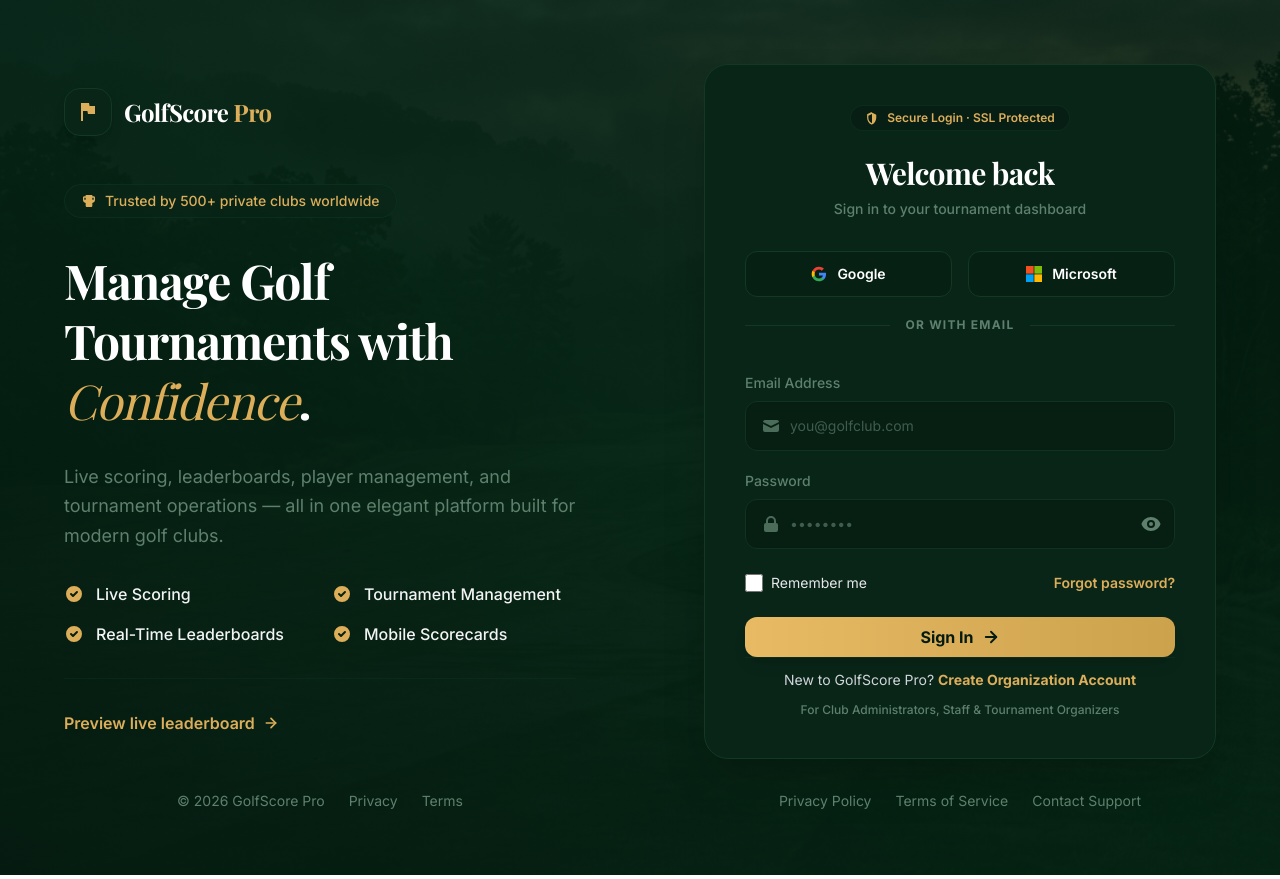
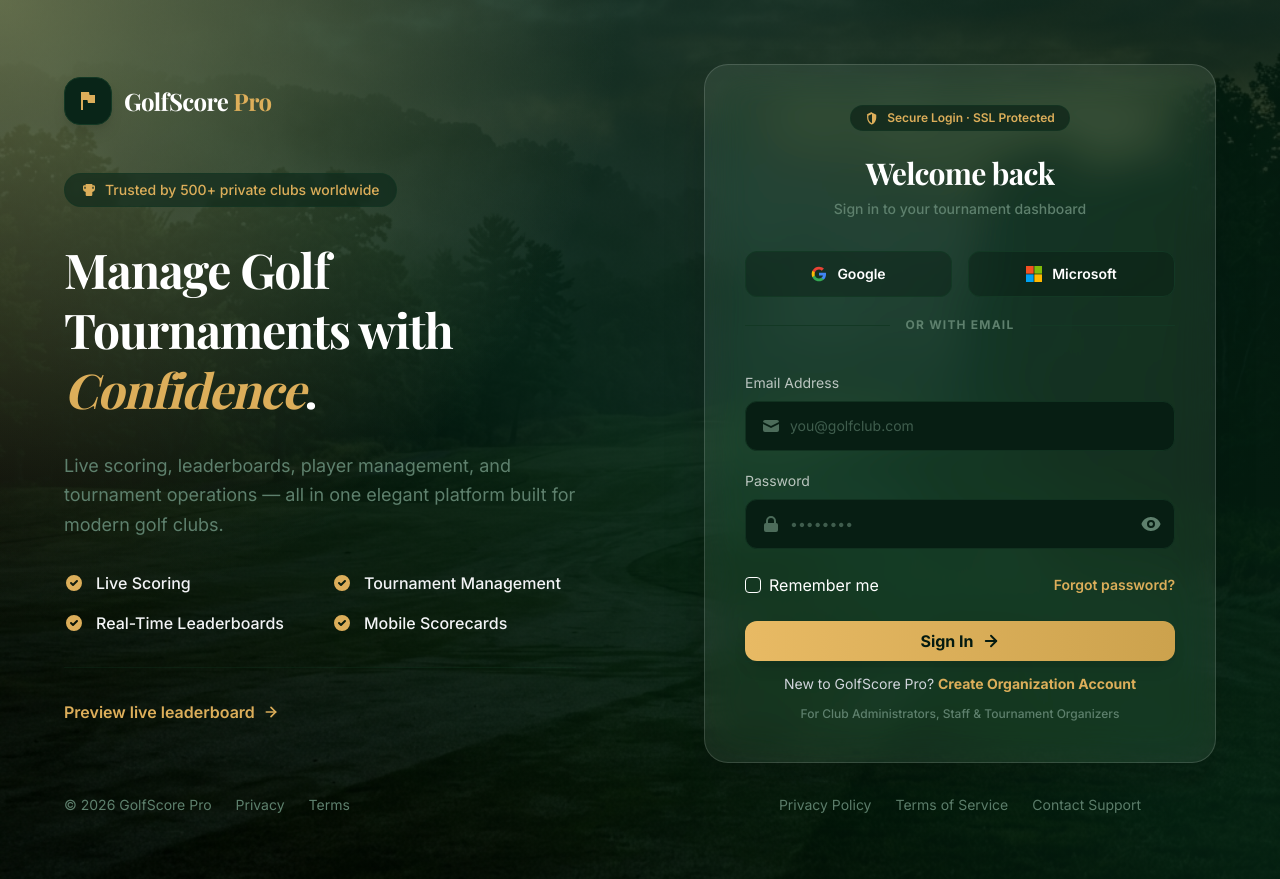
Before and after one commit to shah0334/Golf-CRM, an Angular app in the folder golf-crm/: page / in a window 1280 px wide. Built offline with nearby package versions, Linux system fonts and the light colour scheme; a web font is replaced by a local one.

Commit message:
design fixes

```diff
--- a/golf-crm/src/app/login.component/create-organizer.component/create-organizer.component.css
+++ b/golf-crm/src/app/login.component/create-organizer.component/create-organizer.component.css
@@ -0,0 +1,7 @@
+.glass {
+    -webkit-backdrop-filter: blur(20px)saturate(140%);
+    backdrop-filter: blur(20px) saturate(140%);
+    background: #ffffff14;
+    border: 1px solid #ffffff24;
+    border: 1px solid lab(100% -.0000298023 .0000119209 / .14);
+}
--- a/golf-crm/src/app/login.component/create-organizer.component/create-organizer.component.html
+++ b/golf-crm/src/app/login.component/create-organizer.component/create-organizer.component.html
@@ -1,7 +1,11 @@
 <div class="min-h-screen w-full relative bg-golf-dark text-white font-sans flex items-stretch">
-    <div class="absolute inset-0 bg-cover bg-center z-0" style="background-image: url('golf_course_bg.png');"></div>
-    <div class="absolute inset-0 bg-gradient-to-tr from-[#051B11]/97 via-[#052414]/92 to-[#041D10]/85 z-10"></div>
+    <div class="absolute inset-0 bg-cover bg-center z-0"
+     style="background-image: url('golf_course_bg.png');"></div>
 
+<div class="absolute inset-0 z-10 bg-gradient-to-tr from-black/60 via-[#052414]/80 to-[#041D10]/85"></div>
+<div class="absolute inset-0 z-20"
+     style="background: radial-gradient(circle at top left, rgba(252, 228, 150, 0.35), transparent 40%);">
+</div>
     <section class="hidden lg:flex lg:w-1/2 relative z-20 flex-col p-8 sm:p-12 md:p-16">
         <div class="flex-grow flex flex-col justify-center mx-auto max-w-lg min-[1700px]:max-w-2xl w-full">
             <div class="flex items-center gap-3 mb-12">
@@ -17,7 +21,7 @@
 
             <div class="space-y-8">
                 <h1 class="text-4xl xl:text-5xl font-serif font-bold leading-tight tracking-tight text-white">
-                    Manage Your Golf Club from <span class="text-golf-accent italic font-normal">One Platform</span>.
+                    Manage Your Golf Club from <span class="text-golf-accent italic font-bold">One Platform</span>.
                 </h1>
 
                 <p class="text-golf-text-muted text-lg leading-relaxed">
@@ -70,17 +74,18 @@
                 </div>
             </div>
         </div>
-
-        <div class="mt-auto pt-8 flex gap-6 text-sm text-golf-text-muted justify-center w-full">
+                <div class="flex-grow flex flex-col mx-auto max-w-lg min-[1700px]:max-w-2xl w-full">
+        <div class="mt-auto pt-8 flex gap-6 text-sm text-golf-text-muted w-full">
             <span>&copy; 2026 GolfScore Pro</span>
             <a href="#" class="hover:text-white transition-colors">Privacy</a>
             <a href="#" class="hover:text-white transition-colors">Terms</a>
         </div>
+    </div>
     </section>
 
     <section class="w-full lg:w-1/2 flex flex-col p-6 sm:p-12 md:p-16 relative z-20">
         <div class="flex-grow flex items-center justify-center w-full">
-            <div class="w-full max-w-lg min-[1700px]:max-w-2xl bg-golf-card border border-golf-border rounded-3xl p-8 sm:p-10 shadow-2xl flex flex-col">
+            <div class="w-full glass max-w-lg min-[1700px]:max-w-2xl bg-golf-card border border-golf-border rounded-3xl p-8 sm:p-10 shadow-2xl flex flex-col">
                 <div class="flex justify-center mb-6">
                     <div class="inline-flex items-center gap-2 px-3.5 py-1 rounded-full bg-golf-dark/60 border border-golf-border/50 text-golf-accent text-xs font-semibold">
                         <svg class="w-3.5 h-3.5" viewBox="0 0 20 20" fill="currentColor">
@@ -97,7 +102,7 @@
 
                 <form class="space-y-5" (submit)="onSubmit($event)">
                     <div>
-                        <label for="clubName" class="block text-sm font-medium text-golf-text-muted mb-2">Course or Club Name</label>
+                        <label for="clubName" class="block text-sm text-white/70 mb-2">Course or Club Name</label>
                         <div class="relative">
                             <div class="absolute inset-y-0 left-0 pl-4 flex items-center pointer-events-none text-golf-text-muted/80">
                                 <svg class="w-5 h-5" viewBox="0 0 24 24" fill="none" stroke="currentColor" stroke-width="2" stroke-linecap="round" stroke-linejoin="round">
@@ -119,7 +124,7 @@
                     </div>
 
                     <div>
-                        <label for="email" class="block text-sm font-medium text-golf-text-muted mb-2">Email Address</label>
+                        <label for="email" class="block text-sm text-white/70 mb-2">Email Address</label>
                         <div class="relative">
                             <div class="absolute inset-y-0 left-0 pl-4 flex items-center pointer-events-none text-golf-text-muted/80">
                                 <svg class="w-5 h-5" viewBox="0 0 20 20" fill="currentColor">
@@ -132,7 +137,7 @@
                     </div>
 
                     <div>
-                        <label for="password" class="block text-sm font-medium text-golf-text-muted mb-2">Password</label>
+                        <label for="password" class="block text-sm text-white/70 mb-2">Password</label>
                         <div class="relative">
                             <div class="absolute inset-y-0 left-0 pl-4 flex items-center pointer-events-none text-golf-text-muted/80">
                                 <svg class="w-5 h-5" viewBox="0 0 20 20" fill="currentColor">
--- a/golf-crm/src/app/login.component/login.component.css
+++ b/golf-crm/src/app/login.component/login.component.css
@@ -0,0 +1,39 @@
+.checkbox {
+  display: none;
+}
+
+.box {
+  width: 16px;
+  height: 16px;
+  border: 1px solid;
+  border-color: white;
+  border-radius: 4px;
+  display: flex;
+  align-items: center;
+  justify-content: center;
+  background: transparent;
+}
+
+.tick {
+  font-size: 10px;
+  color: black;
+  opacity: 0;
+  transition: 0.2s ease;
+}
+
+/* ✔ WHEN CHECKED */
+.checkbox:checked + .box {
+background: var(--color-golf-accent-dark);
+  border-color: var(--golf-accent-light);
+}
+
+.checkbox:checked + .box .tick {
+  opacity: 1;
+}
+.glass {
+    -webkit-backdrop-filter: blur(20px)saturate(140%);
+    backdrop-filter: blur(20px) saturate(140%);
+    background: #ffffff14;
+    border: 1px solid #ffffff24;
+    border: 1px solid lab(100% -.0000298023 .0000119209 / .14);
+}
--- a/golf-crm/src/app/login.component/login.component.html
+++ b/golf-crm/src/app/login.component/login.component.html
@@ -1,7 +1,11 @@
 <div class="min-h-screen w-full relative bg-golf-dark text-white font-sans flex items-stretch">
-    <div class="absolute inset-0 bg-cover bg-center z-0" style="background-image: url('golf_course_bg.png');"></div>
-    <div class="absolute inset-0 bg-gradient-to-tr from-[#051B11]/97 via-[#052414]/92 to-[#041D10]/85 z-10"></div>
+   <div class="absolute inset-0 bg-cover bg-center z-0"
+     style="background-image: url('golf_course_bg.png');"></div>
 
+<div class="absolute inset-0 z-10 bg-gradient-to-tr from-black/60 via-[#052414]/80 to-[#041D10]/85"></div>
+<div class="absolute inset-0 z-20"
+     style="background: radial-gradient(circle at top left, rgba(252, 228, 150, 0.35), transparent 40%);">
+</div>
     <section class="hidden lg:flex lg:w-1/2 relative z-20 flex-col p-8 sm:p-12 md:p-16">
         <div class="flex-grow flex flex-col justify-center mx-auto max-w-lg min-[1700px]:max-w-2xl w-full">
             <div class="flex items-center gap-3 mb-12">
@@ -24,7 +28,7 @@
                 </div>
 
                 <h1 class="text-4xl xl:text-5xl font-serif font-bold leading-tight tracking-tight text-white">
-                    Manage Golf Tournaments with <span class="text-golf-accent italic font-normal">Confidence</span>.
+                    Manage Golf Tournaments with <span class="text-golf-accent italic font-bold">Confidence</span>.
                 </h1>
 
                 <p class="text-golf-text-muted text-lg leading-relaxed">
@@ -69,17 +73,19 @@
                 </a>
             </div>
         </div>
+                <div class="flex-grow flex flex-col justify-center mx-auto max-w-lg min-[1700px]:max-w-2xl w-full">
 
-        <div class="mt-auto pt-8 flex gap-6 text-sm text-golf-text-muted justify-center w-full">
+        <div class="mt-auto pt-8 flex gap-6 text-sm text-golf-text-muted w-full">
             <span>&copy; 2026 GolfScore Pro</span>
             <a href="#" class="hover:text-white transition-colors">Privacy</a>
             <a href="#" class="hover:text-white transition-colors">Terms</a>
+        </div>
         </div>
     </section>
 
     <section class="w-full lg:w-1/2 flex flex-col p-6 sm:p-12 md:p-16 relative z-20">
         <div class="flex-grow flex items-center justify-center w-full">
-            <div class="w-full max-w-lg min-[1700px]:max-w-2xl bg-golf-card border border-golf-border rounded-3xl p-8 sm:p-10 shadow-2xl flex flex-col">
+            <div class="glass w-full max-w-lg min-[1700px]:max-w-2xl bg-golf-card border border-golf-border rounded-3xl p-8 sm:p-10 shadow-2xl flex flex-col">
                 <div class="flex justify-center mb-6">
                     <div class="inline-flex items-center gap-2 px-3.5 py-1 rounded-full bg-golf-dark/60 border border-golf-border/50 text-golf-accent text-xs font-semibold">
                         <svg class="w-3.5 h-3.5" viewBox="0 0 20 20" fill="currentColor">
@@ -123,7 +129,7 @@
 
                 <form class="space-y-5">
                     <div>
-                        <label for="email" class="block text-sm font-medium text-golf-text-muted mb-2">Email Address</label>
+                        <label for="email" class="block text-sm text-white/70 mb-2">Email Address</label>
                         <div class="relative">
                             <div class="absolute inset-y-0 left-0 pl-4 flex items-center pointer-events-none text-golf-text-muted/80">
                                 <svg class="w-5 h-5" viewBox="0 0 20 20" fill="currentColor">
@@ -136,7 +142,7 @@
                     </div>
 
                     <div>
-                        <label for="password" class="block text-sm font-medium text-golf-text-muted mb-2">Password</label>
+                        <label for="password" class="block text-sm text-white/70 mb-2">Password</label>
                         <div class="relative">
                             <div class="absolute inset-y-0 left-0 pl-4 flex items-center pointer-events-none text-golf-text-muted/80">
                                 <svg class="w-5 h-5" viewBox="0 0 20 20" fill="currentColor">
@@ -154,10 +160,16 @@
                     </div>
 
                     <div class="flex items-center justify-between pt-1">
-                        <label class="flex items-center gap-2 text-sm text-gray-200 select-none cursor-pointer">
-                            <input type="checkbox" class="w-4.5 h-4.5 rounded accent-golf-accent text-golf-dark border-golf-input-border focus:ring-golf-accent cursor-pointer">
-                            <span>Remember me</span>
-                        </label>
+<label class="flex items-center gap-2 cursor-pointer">
+
+  <input type="checkbox" class="checkbox" />
+
+  <div class="box">
+    <span class="tick">✔</span>
+  </div>
+
+  <span>Remember me</span>
+</label>
                         <a href="#" class="text-sm font-semibold text-golf-accent hover:text-golf-accent-light transition-colors">Forgot password?</a>
                     </div>
 
```
